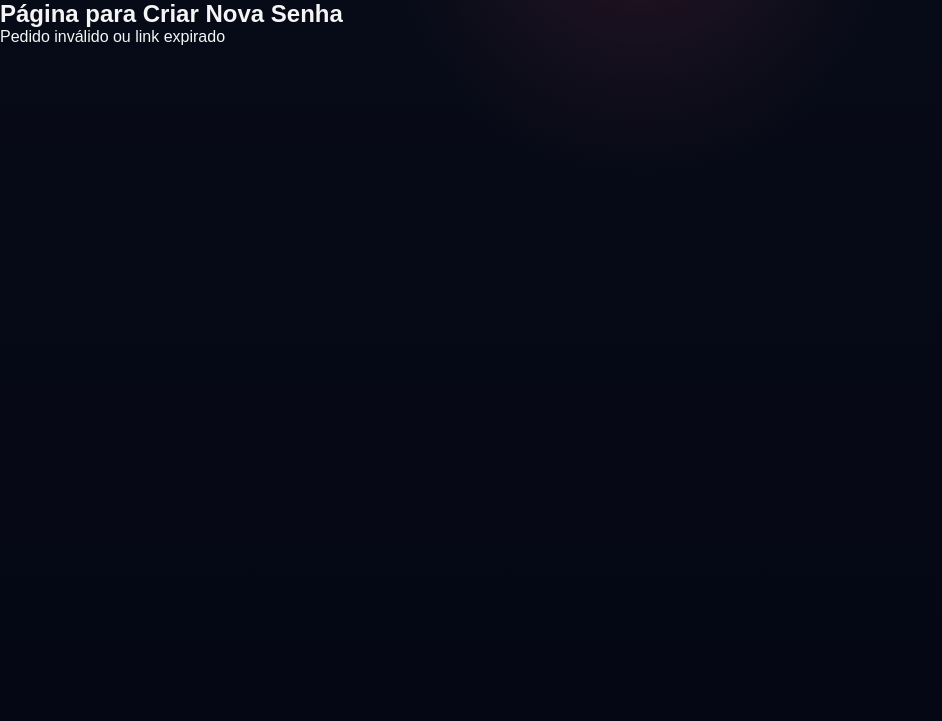
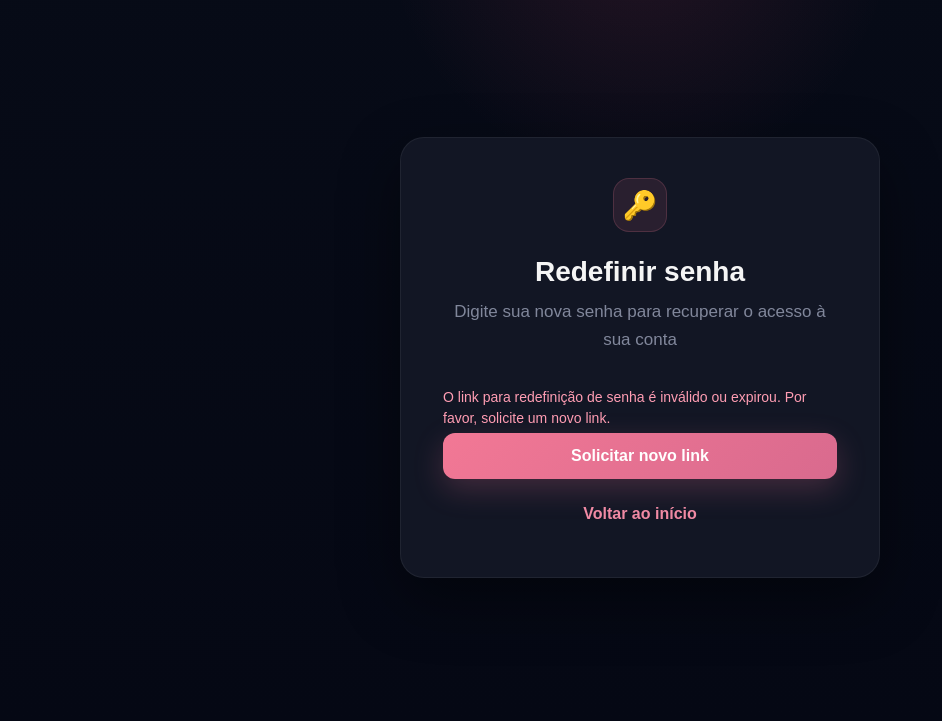
Before and after one commit to MaluDutra/INF1407-TRABALHO1, a Django app: page /seguranca/password_reset_confirm/1/1/ in a window 1280 px wide. Shown: the part 79-800 px from the top of the page, without its empty margins (0-942 px from the left). Run offline with Django 5.2, Linux system fonts and the light colour scheme; parts of the project's set-up code (start-up, migrations or seed data) failed here and were passed over.

Commit message:
Estilização das páginas da funcionalidade de Resetar Senha

```diff
--- a/ProjetoINF1407/Projeto1/Playlists/static/css/auth.css
+++ b/ProjetoINF1407/Projeto1/Playlists/static/css/auth.css
@@ -256,3 +256,41 @@
     margin-top: 10px;
     line-height: 1.5;
 }
+
+.auth-message {
+    background: rgba(255, 255, 255, 0.03);
+    border: 1px solid rgba(255, 255, 255, 0.06);
+    border-radius: 14px;
+    padding: 20px;
+    margin-bottom: 28px;
+}
+
+.auth-message p {
+    color: #b5b9c8;
+    font-size: 15px;
+    line-height: 1.8;
+    margin-bottom: 14px;
+}
+
+.auth-message p:last-child {
+    margin-bottom: 0;
+}
+
+.auth-actions {
+    display: flex;
+    flex-direction: column;
+    gap: 12px;
+}
+
+.auth-actions a,
+.auth-actions button {
+    text-align: center;
+    padding: 14px 20px;
+    border-radius: 12px;
+    font-size: 16px;
+    font-weight: 600;
+    text-decoration: none;
+    transition: 0.25s;
+    cursor: pointer;
+    border: none;
+}
--- a/ProjetoINF1407/Projeto1/Playlists/templates/seguranca/password_reset_confirm.html
+++ b/ProjetoINF1407/Projeto1/Playlists/templates/seguranca/password_reset_confirm.html
@@ -1,27 +1,71 @@
 {% extends 'seguranca/base.html' %}
 {% load static %}
 
-{% block titulo %}Nova Senha{% endblock %}
+{% block titulo %}Redefinir Senha{% endblock %}
 
 {% block css_extra %}
 <link rel="stylesheet" href="{% static 'css/auth.css' %}">
 {% endblock %}
 
 {% block conteudo %}
-<h2>Página para Criar Nova Senha</h2>
-{% if validlink %}
-<form method="post">
-    {% csrf_token %}
-    <table class="formulario">
-        {{ form.as_table }}
-        <tr>
-            <td></td>
-            <td><input type="submit" value="Nova senha">
-        </tr>
-    </table>
-</form>
-{% else %}
-<p>Pedido inválido ou link expirado</p>
-{% endif %}
+<section class="auth-section">
+    <div class="auth-card auth-card-login">
+        <div class="auth-icon-box">🔑</div>
+
+        <h2 class="auth-title">Redefinir senha</h2>
+        <p class="auth-subtitle">
+            Digite sua nova senha para recuperar o acesso à sua conta
+        </p>
+
+        {% if validlink %}
+            <form method="post" class="auth-form">
+                {% csrf_token %}
+
+                {% if form.non_field_errors %}
+                    <div class="form-errors">
+                        {{ form.non_field_errors }}
+                    </div>
+                {% endif %}
+
+                <div class="form-group">
+                    <label for="{{ form.new_password1.id_for_label }}">Nova senha</label>
+                    <div class="password-wrapper">
+                        {{ form.new_password1 }}
+                    </div>
+                    {% if form.new_password1.errors %}
+                        <div class="field-error">{{ form.new_password1.errors }}</div>
+                    {% endif %}
+                    {% if form.new_password1.help_text %}
+                        <div class="custom-help">{{ form.new_password1.help_text|safe }}</div>
+                    {% endif %}
+                </div>
+
+                <div class="form-group">
+                    <label for="{{ form.new_password2.id_for_label }}">Confirmar nova senha</label>
+                    <div class="password-wrapper">
+                        {{ form.new_password2 }}
+                    </div>
+                    {% if form.new_password2.errors %}
+                        <div class="field-error">{{ form.new_password2.errors }}</div>
+                    {% endif %}
+                </div>
+
+                <button type="submit" class="btn btn-primary auth-button">Salvar nova senha</button>
+            </form>
+        {% else %}
+            <div class="form-errors">
+                <p>O link para redefinição de senha é inválido ou expirou. Por favor, solicite um novo link.</p>
+            </div>
+            <div class="auth-actions">
+                <a href="{% url 'password_reset' %}" class="btn btn-primary auth-button">
+                    Solicitar novo link
+                </a>
+                <a href="{% url 'homepage' %}" class="btn btn-secondary">
+                    Voltar ao início
+                </a>
+            </div>
+        {% endif %}
+    </div>
+</section>
 
 {% endblock %}
```
Also changed, not shown: ProjetoINF1407/Projeto1/Playlists/templates/seguranca/password_reset_complete.html (+14 -6 lines), ProjetoINF1407/Projeto1/Playlists/templates/seguranca/password_reset_done.html (+14 -3 lines), ProjetoINF1407/Projeto1/Playlists/templates/seguranca/password_reset_form.html (+33 -11 lines).
